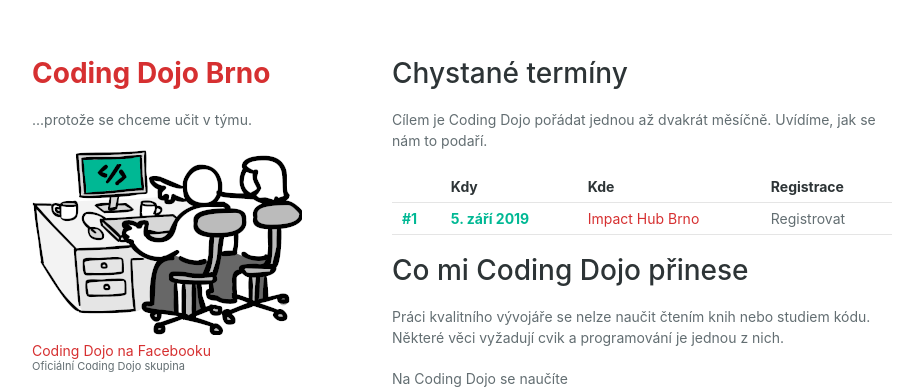
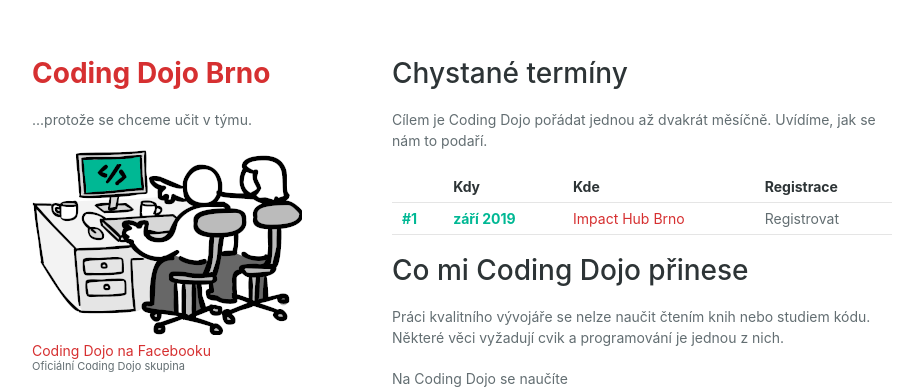
Before and after one commit to lukasbednarik/codingdojobrno.cz, a Jekyll site: the page built from index.md, in a window 1280 px wide and 900 px high. Shown: the top 389 px of the window, without its empty margins (178-1101 px from the left). Built offline with Jekyll 4.4.1, drawn with Linux system fonts in a browser that asks for light colours.

Commit message:
Removed template date

```diff
--- a/index.md
+++ b/index.md
@@ -9,7 +9,7 @@
 
 | | Kdy | Kde | Registrace  |
 | | --- | --- | --------- |
-| **#1** | **5. září 2019** | [Impact Hub Brno](https://www.hubbrno.cz/) | Registrovat |
+| **#1** | **září 2019** | [Impact Hub Brno](https://www.hubbrno.cz/) | Registrovat |
 
 # Co mi Coding Dojo přinese
 
```
